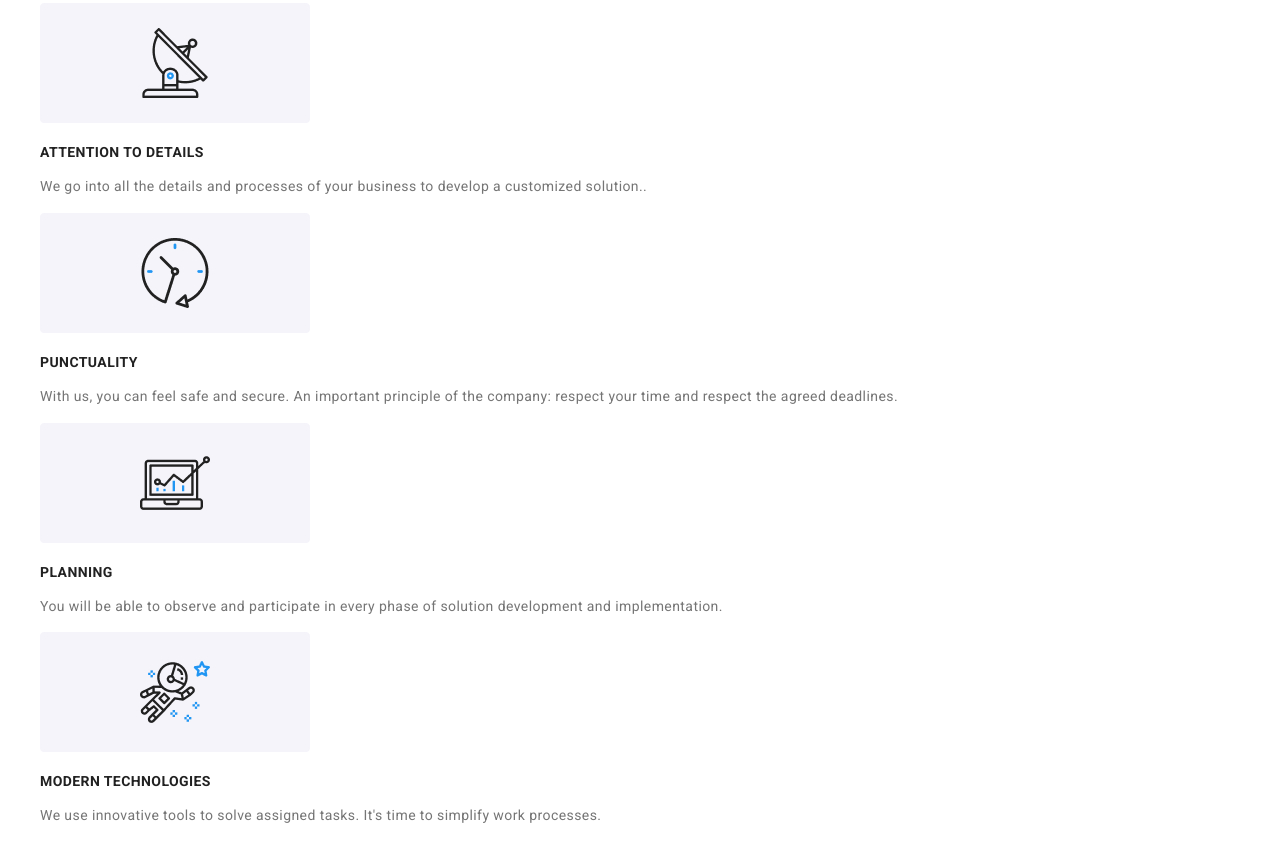
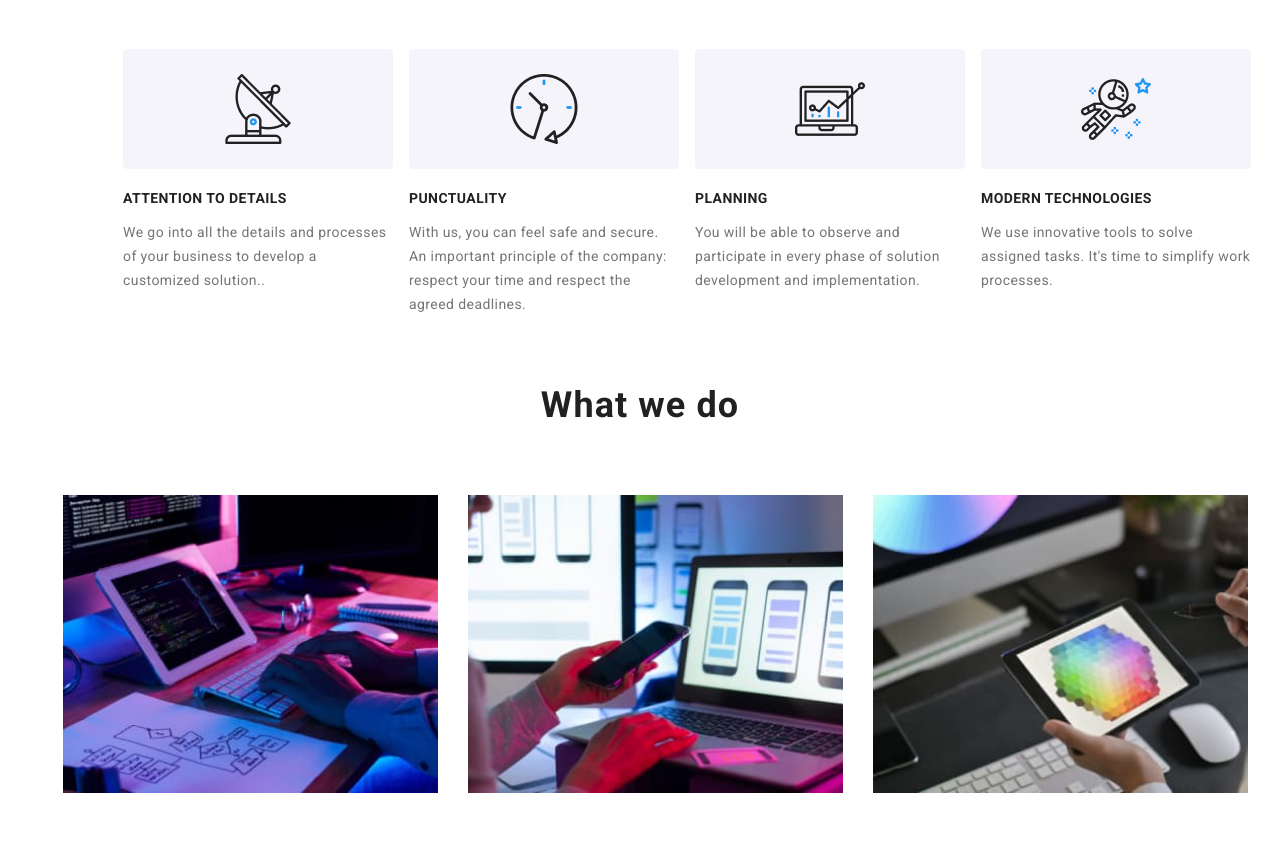
Before and after one commit to ShestakovMax/Landing-Website-Layout-, a plain HTML site: page index.html in a window 1280 px wide. Shown: the part 727-1577 px from the top of the page. Drawn offline with Linux system fonts and the light colour scheme; files whose address does not match are found by name.

Commit message:
two more sections made with css

```diff
--- a/css/styles.css
+++ b/css/styles.css
@@ -138,7 +138,7 @@ color: var(--font-color-main);
 color: var(--button-color-primary);
 }
 
-/* Hero */
+/********************* Hero ***************************/
 .hero {
 position: relative;
 width: 1600px;
@@ -201,13 +201,109 @@ border-radius: 4px;
 
 }
 
-/* Advantages */
+/******************* Advantages ******************/
+.advantages-list{
+position: relative;
+width: 100%;
+
+
+display: flex;
+flex-wrap: wrap;
+justify-content: center;
+
+margin: 0%;
+padding top: 15px;
+}
+
 .title-advantages{
 display: none;
 margin: 0%;
 }
-/* What we do */
-/* Our team */
+
+.advantages-link{
+position: relative;
+flex-direction: row;
+width: 20%;
+box-sizing: border box
+display: flex;
+justify-content: center;
+align-items: center;
+margin: 15px;
+margin-top: 60px;
+padding top: 50px;
+}
+
+.advantages-text{
+width: 270px;
+}
+
+/****************** What we do *****************/
+.work-list{
+position: relative;
+width: 100%;
+display: flex;
+flex-wrap: wrap;
+justify-content: center;
+padding: 15px;
+
+
+}
+
+.work-list-element{
+position: relative;
+
+display: flex;
+flex-direction: row;
+flex-wrap: wrap;
+justify-content: center;
+align-items: center;
+width: 375px;
+margin: 15px;
+
+}
+
+.image{
+width: 100%;
+}
+
+.img-overlay > *{
+transform: translateY(20px);
+transition: transform 0.25s;
+}
+
+.img-overlay{
+position: absolute;
+top:0;
+left: 0;
+width: 100%;
+height: 100%;
+
+display: flex;
+flex-direction: column;
+align-items: center;
+justify-content: center;
+
+background: rgba(0, 0, 0, 0.6);
+opacity: 0;
+transition: opacity 0.25s;
+}
+
+.img-overlay:hover,
+.img-overlay:focus{
+opacity:1;
+}
+
+.img-overlay:hover > *,
+.img-overlay:focus > *{
+transform: translateY(0);
+}
+
+.work-title{
+font-size: 1.5em;
+
+color: #ffffff;
+}
+/********************** Our team *************************/
 .our-team-section {
 background-color: var(--background-color-third);
 }
@@ -226,9 +322,9 @@ line-height: 1.19;
 text-align: center;
 }
 
-/* Section Regular Customers */
+/************************* Section Regular Customers *****************************/
 
-/* Footer */
+/*********************** Footer *****************************/
 .footer {
 background-color: var(--background-color-second);
 }
--- a/index.html
+++ b/index.html
@@ -35,46 +35,52 @@
             <button class="button hero-button" type="button">Request our service</button>
         </section>
         <!-- Advantages-->
-        <section class="section ">
+        <section class="section">
             <h2 class="section-title title-advantages">Advantages</h2>
-            <ul class="list">
-                <li class="link">
+            <ul class="list advantages-list">
+                <li class="link advantages-link">
                     <img src="images/Group1.jpg" alt="satellite" width="270" />
                     <h3 class="title">ATTENTION TO DETAILS</h3>
-                    <p>We go into all the details and processes of your business to develop a customized solution..</p>
+                    <p class="advantages-text">We go into all the details and processes of your business to develop a customized solution..</p>
                 </li>
-                <li class="link">
+                <li class="link advantages-link">
                     <img src="images/Group2.jpg" alt="watches" width="270" />
                     <h3 class="title">PUNCTUALITY</h3>
-                    <p>With us, you can feel safe and secure. An important principle of the company: respect your time and respect the agreed deadlines.</p>
+                    <p class="advantages-text">With us, you can feel safe and secure. An important principle of the company: respect your time and respect the agreed deadlines.</p>
                 </li>
-                <li class="link">
+                <li class="link advantages-link">
                     <img src="images/Group3.jpg" alt="computer with graph" width="270" />
                     <h3 class="title">PLANNING</h3>
-                    <p>You will be able to observe and participate in every phase of solution development and implementation.</p>
+                    <p class="advantages-text">You will be able to observe and participate in every phase of solution development and implementation.</p>
                 </li>
-                <li class="link">
+                <li class="link advantages-link">
                     <img src="images/Group4.jpg" alt="cosmonaut" width="270" />
                     <h3 class="title">MODERN TECHNOLOGIES</h3>
-                    <p>We use innovative tools to solve assigned tasks. It's time to simplify work processes.</p>
+                    <p class="advantages-text">We use innovative tools to solve assigned tasks. It's time to simplify work processes.</p>
                 </li>
             </ul>
         </section>
         <!-- What We Do-->
         <section class="section">
             <h2 class="section-title">What we do</h2>
-            <ul class="list">
-                <li>
-                    <img src="images/img.jpg" alt="computer and notepad screens" width="370" />
-                    <h3 class="title">DESKTOP APPS</h3>
+            <ul class="list work-list">
+                <li class="work-list-element">
+                    <img class="image" src="images/img.jpg" alt="computer and notepad screens" width="370" />
+                    <div class="img-overlay">
+                        <h3 class="title work-title">DESKTOP APPS</h3>
+                    </div>
                 </li>
-                <li>
-                    <img src="images/mobile_apps.jpg" alt="mobile phone in hand" width="370" />
-                    <h3 class="title">MOBILE APPS</h3>
+                <li class="work-list-element">
+                    <img class="image" src="images/mobile_apps.jpg" alt="mobile phone in hand" width="370" />
+                    <div class="img-overlay">
+                        <h3 class="title work-title">MOBILE APPS</h3>
+                    </div>
                 </li>
-                <li>
-                    <img src="images/design_silutions.jpg" alt="crafty image on notepad" width="370" />
-                    <h3 class="title">DESIGN SOLUTIONS</h3>
+                <li class="work-list-element">
+                    <img class="image" src="images/design_silutions.jpg" alt="crafty image on notepad" width="370" />
+                    <div class="img-overlay">
+                        <h3 class="title work-title">DESIGN SOLUTIONS</h3>
+                    </div>
                 </li>
             </ul>
         </section>
```
